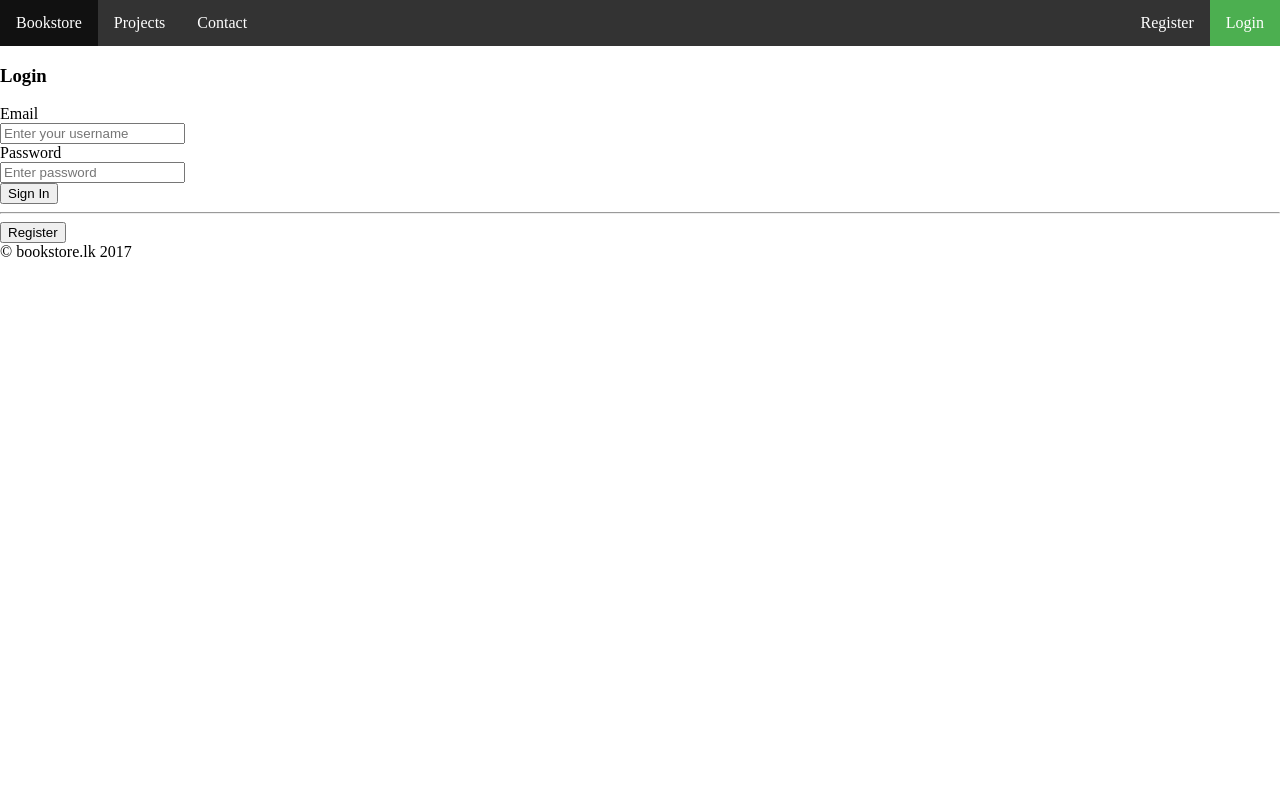
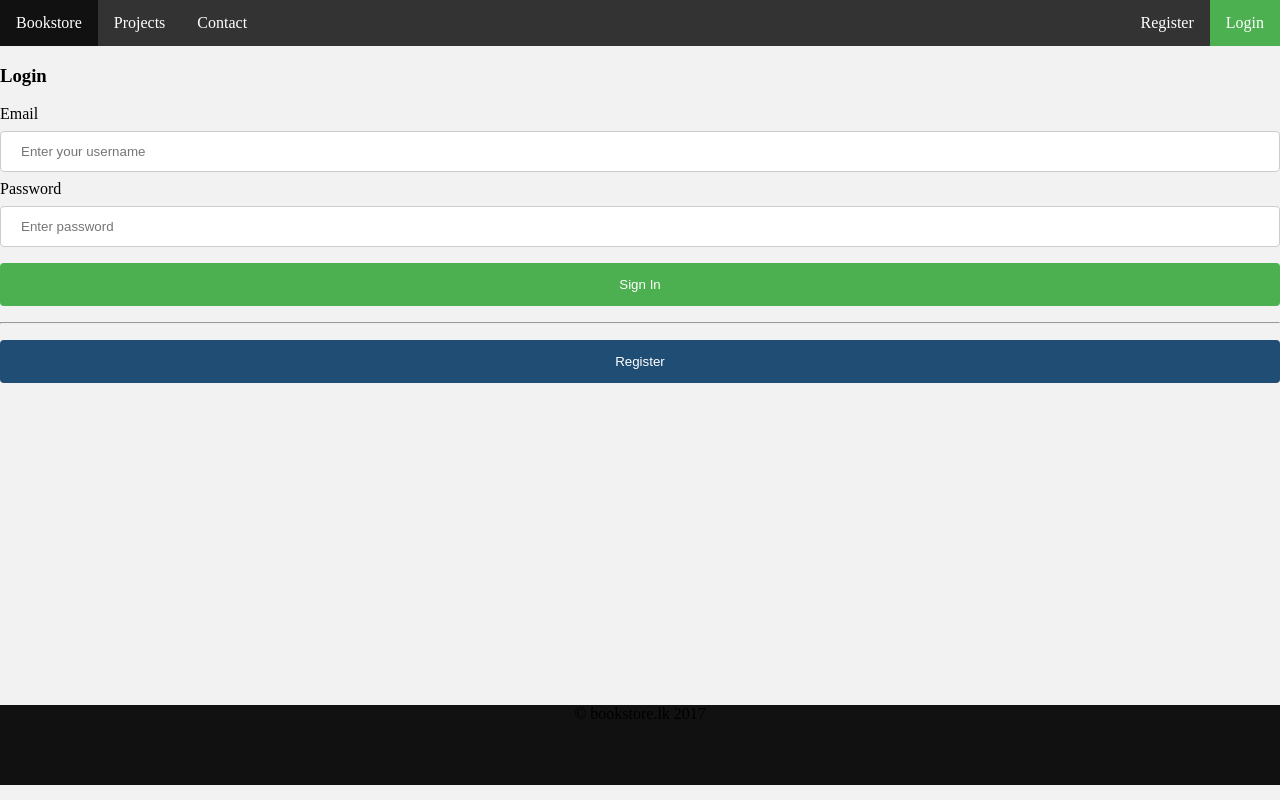
Before and after one commit to lahirurangitha/bookstore, a PHP site: page /login.php in a window 1280 px wide. Run offline with PHP 8.4, Linux system fonts and the light colour scheme.

Commit message:
view port height

```diff
--- a/includes/footer.php
+++ b/includes/footer.php
@@ -1,5 +1,5 @@
 
-<footer class="navbar-default navbar-fixed-bottom container-fluid" style="min-height: 50px">
+<footer class="footer">
     <div>
         &copy; bookstore.lk 2017
     </div>
--- a/login.php
+++ b/login.php
@@ -61,25 +61,25 @@ if (Input::exists()) {
 <body>
 
 <?php include_once 'includes/navigation.php' ?>
-<div class="col-md-4 col-md-offset-4 jumbotron">
+<div class="content">
     <form action="" method="post">
-        <div class="form-group">
+        <div class="">
             <h3 class="text-center"><strong>Login</strong></h3>
         </div>
 
-        <div class="form-group">
+        <div class="">
             <label>Email</label><br>
-            <input class="form-control" name="username" placeholder="Enter your username">
+            <input class="input_text" name="username" placeholder="Enter your username">
         </div>
-        <div class="form-group">
+        <div class="">
             <label>Password</label><br>
-            <input class="form-control" type="password" name="password" placeholder="Enter password">
+            <input class="input_text" type="password" name="password" placeholder="Enter password">
         </div>
         <input type="hidden" name="token" value="<?php echo Token::generate(); ?>">
-        <input class="form-control btn-primary" type="submit" value="Sign In">
+        <input class="input_submit" type="submit" value="Sign In">
     </form>
     <hr>
-    <a href="register.php" style="text-decoration: none"><button class="form-control btn-success">Register</button></a>
+    <a href="register.php"><button class="input_link">Register</button></a>
 </div>
 
 <?php include_once 'includes/footer.php' ?>
--- a/register.php
+++ b/register.php
@@ -65,7 +65,7 @@ if(Input::exists()){
 <body>
 <?php include_once 'includes/navigation.php' ?>
 
-<div class="col-md-4 col-md-offset-4 jumbotron">
+<div class="content">
 <form action="" method="post">
     <div class="form-group">
         <h3 class="text-center"><strong>Register</strong></h3>
--- a/styles/css/custom.css
+++ b/styles/css/custom.css
@@ -1,13 +1,32 @@
-.img_icon{
-    width: 150px;
-    height: 150px;
+body {
+    margin: 0;
+    background-color: #f2f2f2;
+    min-height: 100vh;
+}
+.content{
+    min-height: 80vh;
+}
+
+.footer{
+    background-color: #111;
+    position: relative;
+    right: 0;
+    bottom: 0;
+    left: 0;
+    text-align: center;
+    min-height: 10vh;
 }
 
 .active {
     background-color: #4CAF50;
 }
 
-body {margin: 0;}
+
+.img_icon{
+    width: 150px;
+    height: 150px;
+}
+/*nav*/
 
 ul.topnav {
     list-style-type: none;
@@ -37,3 +56,47 @@ ul.topnav li.right {float: right;}
     ul.topnav li.right,
     ul.topnav li {float: none;}
 }
+
+/*forms*/
+.input_text {
+    width: 100%;
+    padding: 12px 20px;
+    margin: 8px 0;
+    display: inline-block;
+    border: 1px solid #ccc;
+    border-radius: 4px;
+    box-sizing: border-box;
+}
+
+.input_submit {
+    width: 100%;
+    background-color: #4CAF50;
+    color: white;
+    padding: 14px 20px;
+    margin: 8px 0;
+    border: none;
+    border-radius: 4px;
+    cursor: pointer;
+}
+
+.input_link {
+    width: 100%;
+    background-color: #204d74;
+    color: white;
+    padding: 14px 20px;
+    margin: 8px 0;
+    border: none;
+    border-radius: 4px;
+    cursor: pointer;
+    text-decoration: none;
+}
+
+.input_submit:hover {
+    background-color: #45a049;
+}
+
+.form_background {
+    border-radius: 5px;
+    background-color: #f2f2f2;
+    padding: 20px;
+}
```
